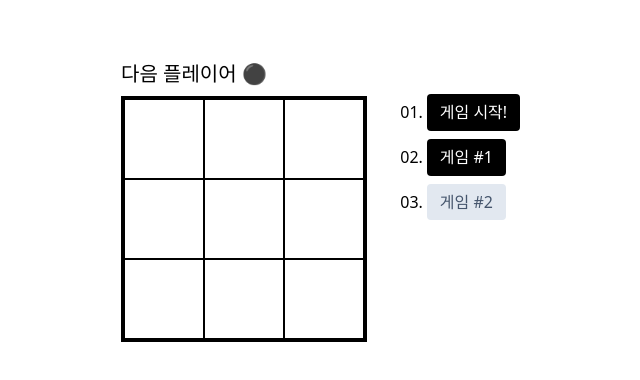
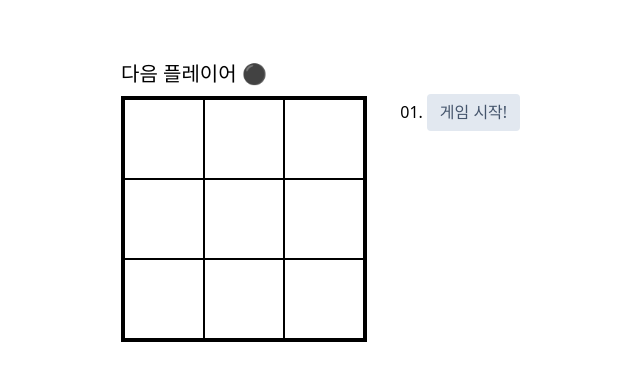
Before and after one commit to minji-kim0524/likelion-14th-react, a React (Vite) app in the folder 24-tic-tac-toe/: page / in a window 1280 px wide. Shown: the top 380 px of the page, without its empty margins (316-956 px from the left). Built offline with nearby package versions, Linux system fonts and the light colour scheme; a web font is replaced by a local one.

Commit message:
learn. 틱택토 게임 구현 8 - 시간 여행 기능(커링 함수) - gameIndex 업데이트

```diff
--- a/24-tic-tac-toe/src/components/tic-tac-toe/index.jsx
+++ b/24-tic-tac-toe/src/components/tic-tac-toe/index.jsx
@@ -33,9 +33,7 @@ export default function TicTacToe() {
   // 게임이 비긴 상황 = 위너가 없고, 게임 보드판에 빈 칸이 없다.
   const isDraw = !winner && gameIndex === GRID.COLS * GRID.ROWS
 
-  // 부수 효과
-  // - 이벤트 핸들러 (handle*)
-  // - 이펙트 훅 (useEffect)
+  // 게임 시작 기능(함수)
   const playGame = (squareIndex, e) => {
     // 게임이 진행되면 안되는 상황
 
@@ -64,6 +62,15 @@ export default function TicTacToe() {
     setGameHistory(nextGameHistory)
   }
 
+  // 게임 재시작 기능(함수)
+  const restartGame = () => {
+    setGameHistory([INITIAL_SQUARES])
+    setGameIndex(0)
+  }
+
+  // 시간 여행 기능(커링 함수)
+  const makeTimeTravel = (travelIndex) => () => setGameIndex(travelIndex)
+
   // 상태 메시지
   // - 다음 플레이어 [  ]
   // - 게임 위너!! [   ]
@@ -80,10 +87,94 @@ export default function TicTacToe() {
         squares={squares}
         playGame={playGame}
       />
-      <History />
+      <History
+        items={gameHistory}
+        gameIndex={gameIndex}
+        onRestart={restartGame}
+        makeTimeTravel={makeTimeTravel}
+      />
     </div>
   )
 }
+
+// --------------------------------------------------------------------------
+
+function History({ items, gameIndex, onRestart, makeTimeTravel }) {
+  return (
+    <div className="History">
+      <ol className="HistoryList">
+        {items.map((item, index) => (
+          <HistoryItem
+            key={index}
+            index={index}
+            isFirst={index === 0}
+            selectedIndex={gameIndex === index}
+            onRestart={onRestart}
+            onTimeTravel={makeTimeTravel(index)}
+          />
+        ))}
+      </ol>
+    </div>
+  )
+}
+
+function HistoryItem({
+  index,
+  isFirst,
+  selectedIndex: isDisabled,
+  onRestart,
+  onTimeTravel,
+}) {
+  // 타임 트레버(시간 여행) 버튼의 레이블
+  const label = isFirst
+    ? '게임 시작!'
+    : `게임 #${index < 10 ? `0${index}` : index}`
+  const ariaLabel = isFirst ? null : `${label} 이동`
+
+  // 조건에 따라 연결될 이벤트 핸들러(리스너)
+  const handler = isFirst ? onRestart : onTimeTravel
+
+  return (
+    <li className="HistoryListItem">
+      <button
+        type="button"
+        className="HistoryButton"
+        aria-label={ariaLabel}
+        disabled={isDisabled}
+        onClick={handler}
+      >
+        {label}
+      </button>
+    </li>
+  )
+}
+
+/*
+<li className="HistoryListItem">
+  <button type="button" className="HistoryButton">
+    게임 시작!
+  </button>
+</li>
+<li className="HistoryListItem">
+  <button
+    type="button"
+    className="HistoryButton"
+    aria-label="게임 #1 이동"
+  >
+    게임 #1
+  </button>
+</li>
+<li className="HistoryListItem">
+  <button
+    type="button"
+    className="HistoryButton"
+    aria-label="게임 #2 이동"
+    disabled
+  >
+    게임 #2
+  </button>
+</li>
+*/
 
 // --------------------------------------------------------------------------
 
@@ -203,38 +294,3 @@ function SquareGridCell({ isWinnerPattern, children, index, onPlay }) {
     </button>
   )
 }
-
-// --------------------------------------------------------------------------
-
-function History() {
-  return (
-    <div className="History">
-      <ol className="HistoryList">
-        <li className="HistoryListItem">
-          <button type="button" className="HistoryButton">
-            게임 시작!
-          </button>
-        </li>
-        <li className="HistoryListItem">
-          <button
-            type="button"
-            className="HistoryButton"
-            aria-label="게임 #1 이동"
-          >
-            게임 #1
-          </button>
-        </li>
-        <li className="HistoryListItem">
-          <button
-            type="button"
-            className="HistoryButton"
-            aria-label="게임 #2 이동"
-            disabled
-          >
-            게임 #2
-          </button>
-        </li>
-      </ol>
-    </div>
-  )
-}
--- a/24-tic-tac-toe/src/components/tic-tac-toe/style.css
+++ b/24-tic-tac-toe/src/components/tic-tac-toe/style.css
@@ -46,7 +46,7 @@
 }
 
 .HistoryButton {
-  @apply relative;
+  @apply relative cursor-pointer;
   @apply disabled:cursor-not-allowed;
   @apply border-0 rounded;
   @apply py-[0.4em] px-[0.8em];
```
